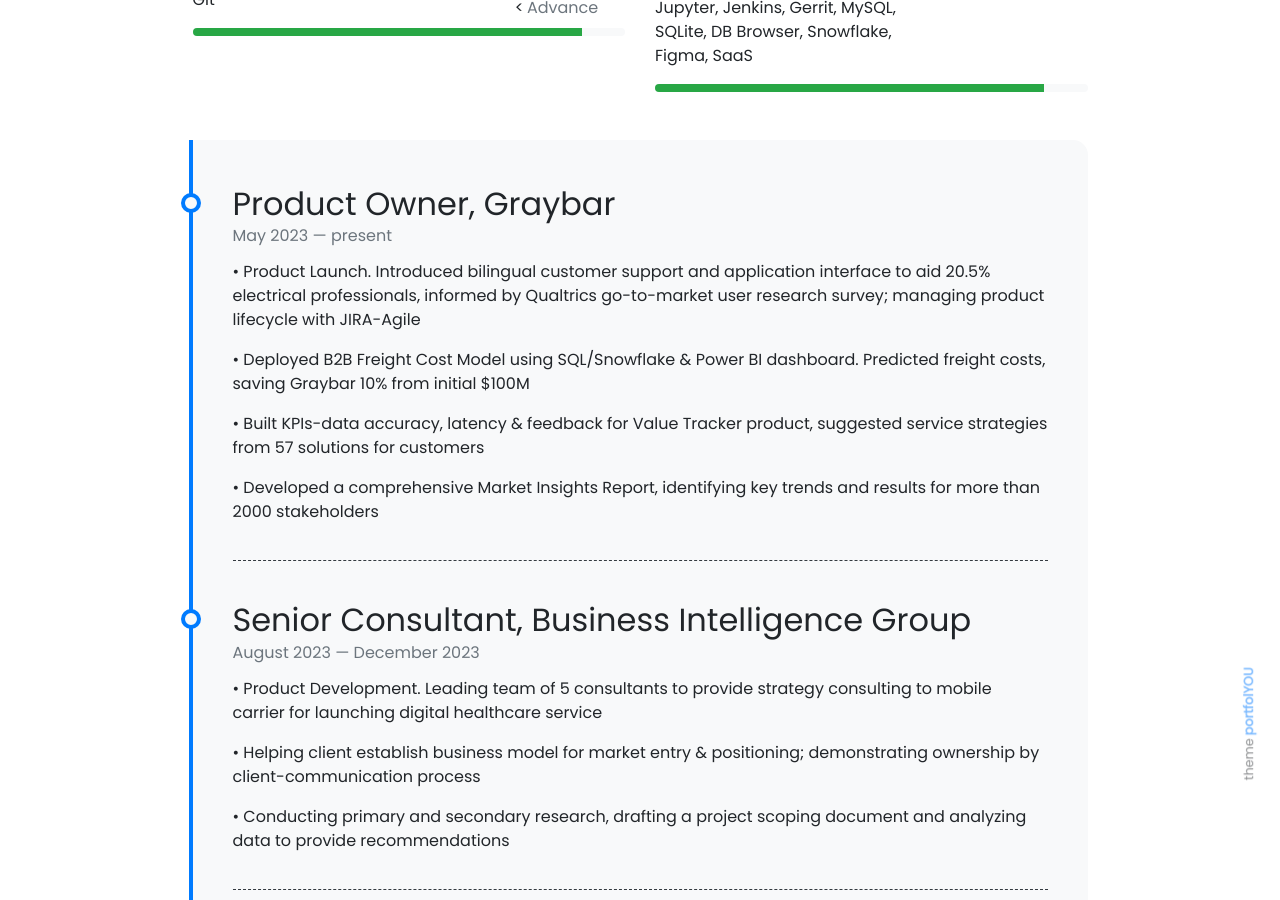
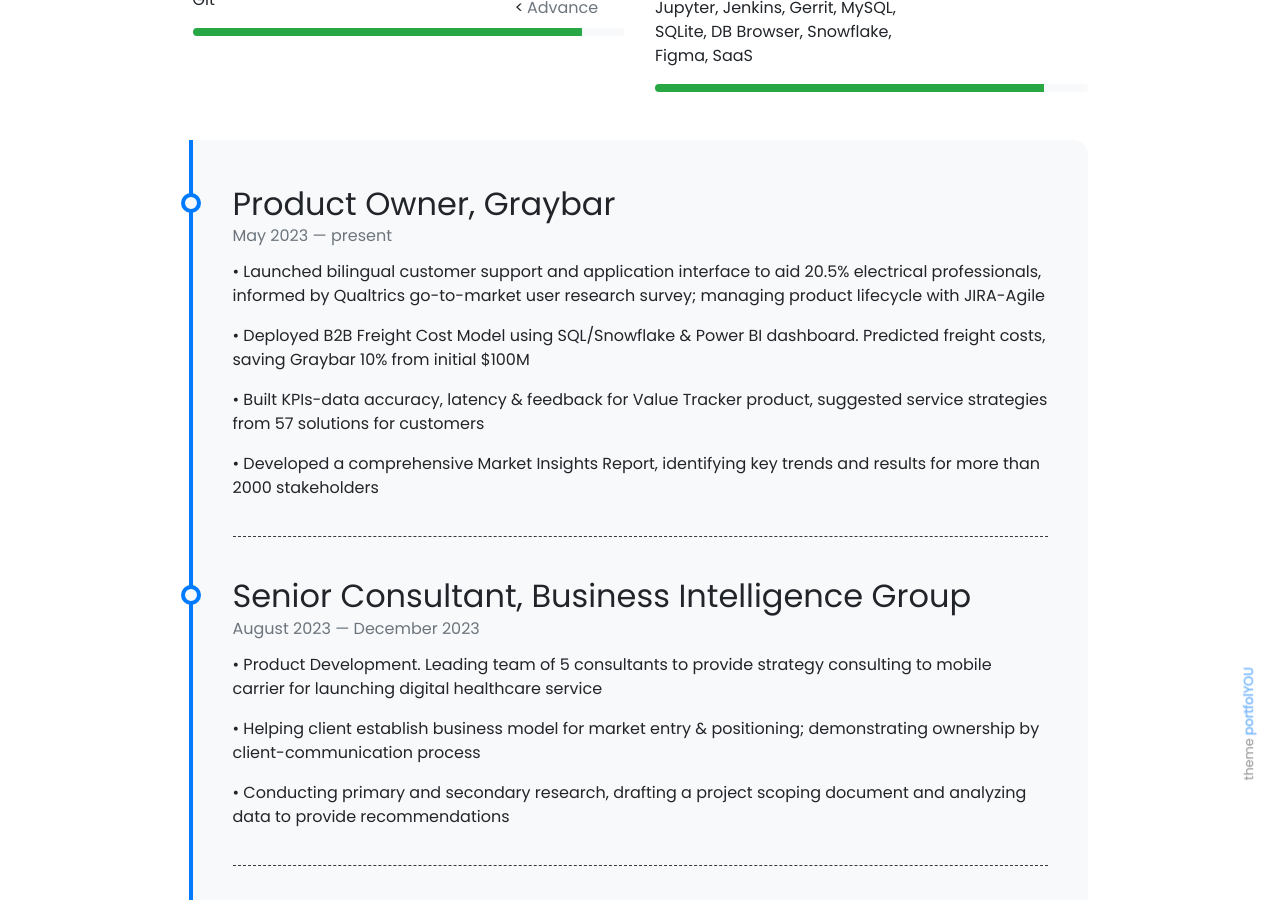
Before and after one commit to sankalpjain63/sankalpjain63.github.io, a Jekyll site: the page built from pages/about.md, in a window 1280 px wide and 900 px high, scrolled down 685 px. Built offline with Jekyll 4.4.1, drawn with Linux system fonts in a browser that asks for light colours; nearby versions of some CDN libraries.

Commit message:
timeline.yml

```diff
--- a/_data/timeline.yml
+++ b/_data/timeline.yml
@@ -1,7 +1,7 @@
 - title: Product Owner, Graybar
   from: "May 2023"
   to: present
-  description1: •  Product Launch. Introduced bilingual customer support and application interface to aid 20.5% electrical professionals, informed by Qualtrics go-to-market user research survey; managing product lifecycle with JIRA-Agile
+  description1: •  Launched bilingual customer support and application interface to aid 20.5% electrical professionals, informed by Qualtrics go-to-market user research survey; managing product lifecycle with JIRA-Agile
   description2: •  Deployed B2B Freight Cost Model using SQL/Snowflake & Power BI dashboard. Predicted freight costs, saving Graybar 10% from initial $100M
   description3: •  Built KPIs-data accuracy, latency & feedback for Value Tracker product, suggested service strategies from 57 solutions for customers
   description4: •  Developed a comprehensive Market Insights Report, identifying key trends and results for more than 2000 stakeholders
```
